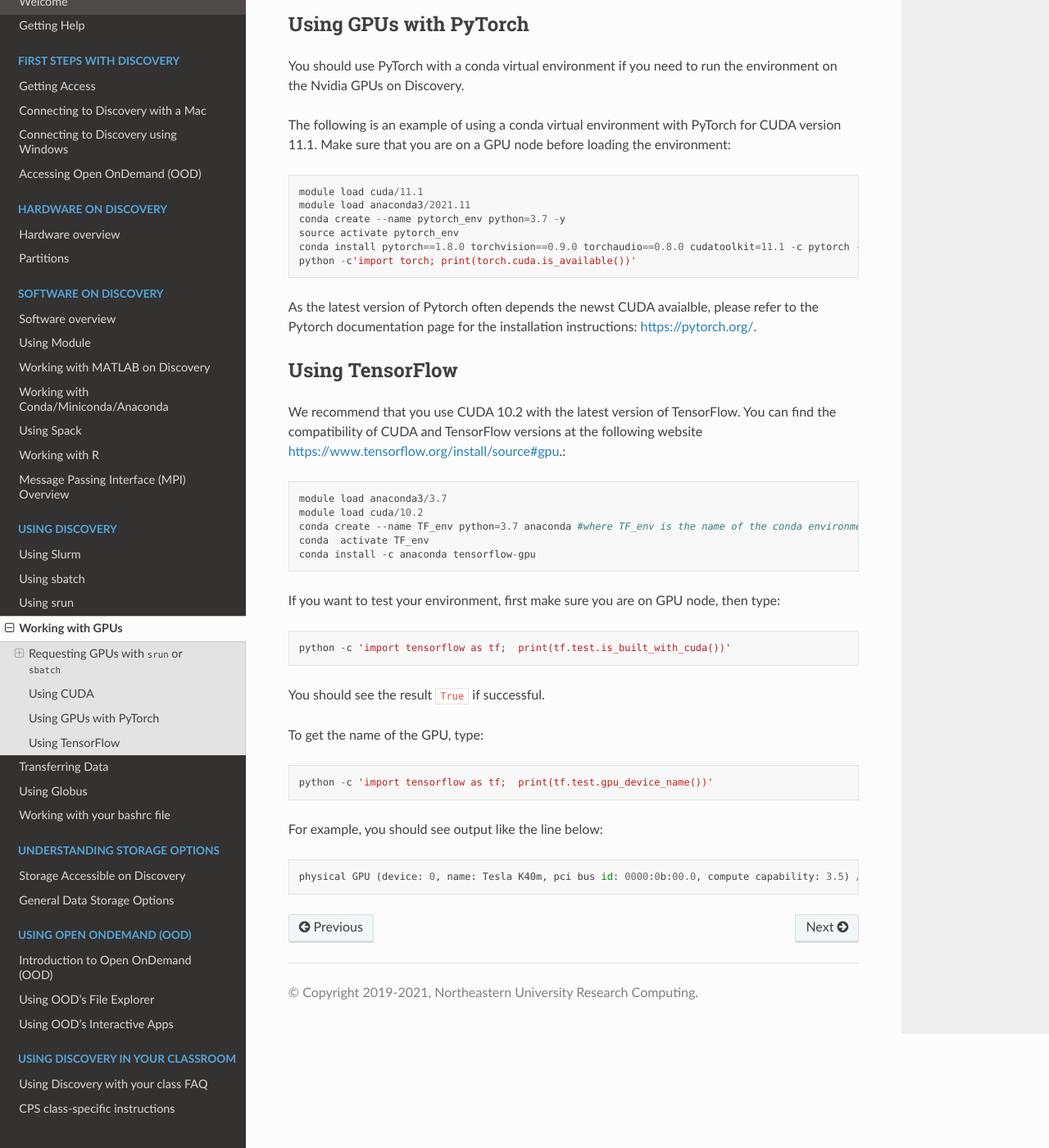
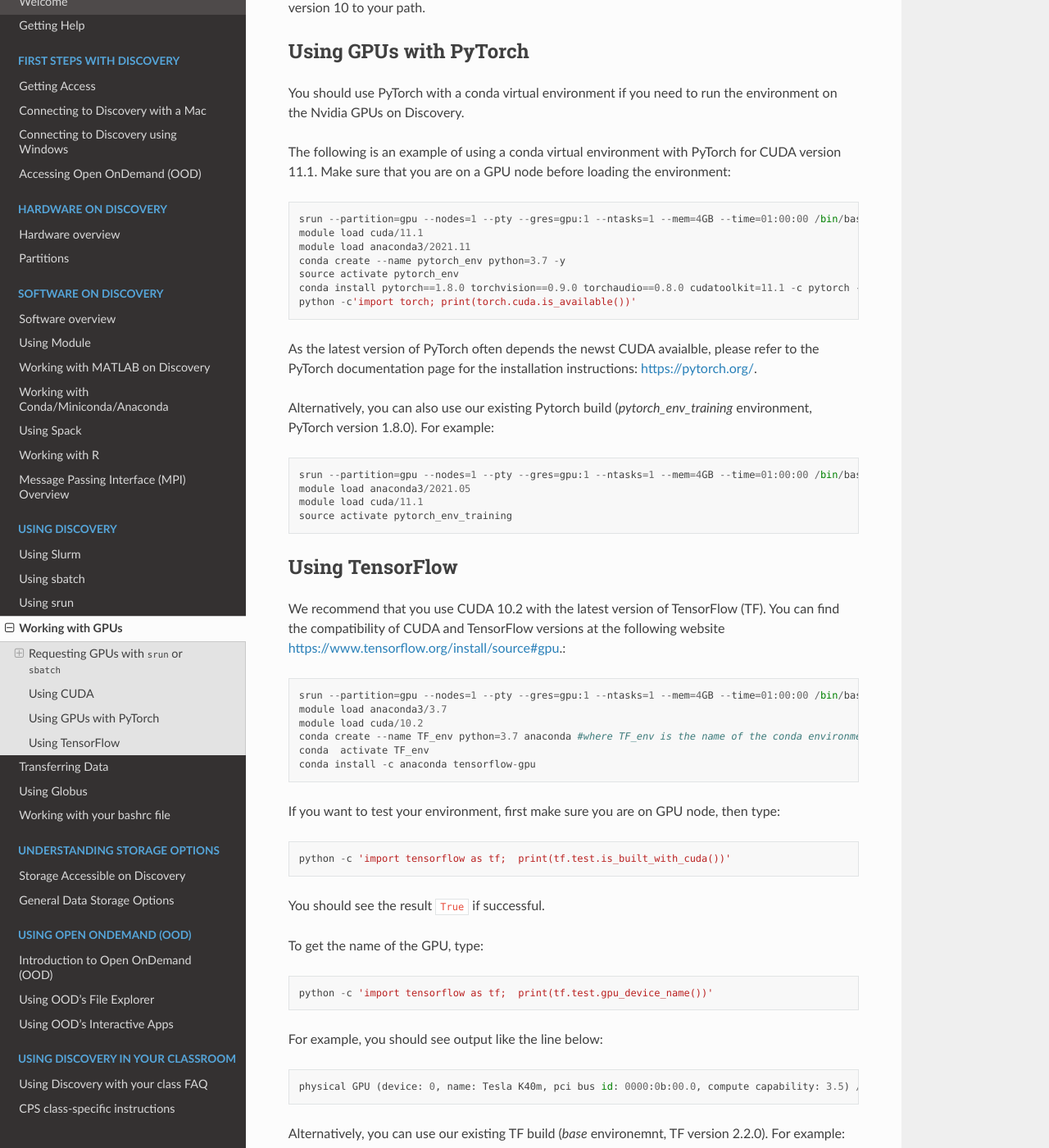
Before and after one commit to northeastern-rc/rc-public-documentation, a Sphinx documentation site: the page built from docs/source/using-discovery/workingwithgpu.rst, in a window 1280 px wide and 1400 px high, scrolled down 2129 px. Shown: the whole window at 82% size. Built offline with Sphinx 7.4.7 and the Read the Docs theme 2.0.0, drawn with Linux system fonts in a browser that asks for light colours; some of the changed text lies outside the part shown.

Commit message:
fixed a few additional GPU related documentation parts, as discussed with the science team before.

```diff
--- a/docs/source/using-discovery/workingwithgpu.rst
+++ b/docs/source/using-discovery/workingwithgpu.rst
@@ -85,23 +85,25 @@
 The ``srun`` example below is requesting 1 node and 1 GPU with 1GB of memory in the ``gpu`` partition. You must use the ``--gres=`` option to request a gpu. Note that on the ``gpu`` partition, you cannot request more than 1 GPU (``--gres=gpu:1``)
 or your request will fail.
 
-``srun --partition=gpu --nodes=1 --pty --export=All --gres=gpu:1 --mem=1G --time=00:30:00 /bin/bash``
+``srun --partition=gpu --nodes=1 --pty --gres=gpu:1 --ntasks=1 --mem=4GB --time=01:00:00 /bin/bash``
 
 The ``sbatch`` example below is the similar to the ``srun`` example above, except for giving the job a name and directing the output to a file::
 
   #SBATCH --nodes=1
-  #SBATCH --time=0:30:00
+  #SBATCH --time=01:00:00
   #SBATCH --job-name=gpu_run
-  #SBATCH --mem=1G
+  #SBATCH --mem=4GB
+  #SBATCH --ntasks=1
   #SBATCH --gres=gpu:1
-  #SBATCH --output=exec.%j.out
+  #SBATCH --output=myjob.%j.out
+  #SBATCH --error=myjob.%j.err
   <your code>
 
 Specifying a GPU type
 +++++++++++++++++++++
-You can add a specific type of GPU to the ``--gres=`` option (with either ``srun`` or ``sbatch``). The following example is requesting one k40m gpu::
+You can add a specific type of GPU to the ``--gres=`` option (with either ``srun`` or ``sbatch``). The following example is requesting one k80 gpu::
 
-  --gres=gpu:k40m:1
+  --gres=gpu:k80:1
 
 Note that specifying one type of GPU could result in a longer wait time for that specific resource. For a list of GPU types, refer to the GPU Types column in the table at the top of this page.
 
@@ -128,6 +130,7 @@
 
 The following is an example of using a conda virtual environment with PyTorch for CUDA version 11.1. Make sure that you are on a GPU node before loading the environment::
 
+  srun --partition=gpu --nodes=1 --pty --gres=gpu:1 --ntasks=1 --mem=4GB --time=01:00:00 /bin/bash
   module load cuda/11.1
   module load anaconda3/2021.11
   conda create --name pytorch_env python=3.7 -y
@@ -135,13 +138,21 @@
   conda install pytorch==1.8.0 torchvision==0.9.0 torchaudio==0.8.0 cudatoolkit=11.1 -c pytorch -c conda-forge -y
   python -c'import torch; print(torch.cuda.is_available())'
 
-As the latest version of Pytorch often depends the newst CUDA avaialble, please refer to the Pytorch documentation page for the installation instructions: https://pytorch.org/.
+As the latest version of PyTorch often depends the newst CUDA avaialble, please refer to the PyTorch documentation page for the installation instructions: https://pytorch.org/.
+
+Alternatively, you can also use our existing Pytorch build (`pytorch_env_training` environment, PyTorch version 1.8.0). For example: ::
+
+  srun --partition=gpu --nodes=1 --pty --gres=gpu:1 --ntasks=1 --mem=4GB --time=01:00:00 /bin/bash
+  module load anaconda3/2021.05
+  module load cuda/11.1
+  source activate pytorch_env_training
 
 Using TensorFlow
 ================
-We recommend that you use CUDA 10.2 with the latest version of TensorFlow.
+We recommend that you use CUDA 10.2 with the latest version of TensorFlow (TF).
 You can find the compatibility of CUDA and TensorFlow versions at the following website https://www.tensorflow.org/install/source#gpu.::
 
+  srun --partition=gpu --nodes=1 --pty --gres=gpu:1 --ntasks=1 --mem=4GB --time=01:00:00 /bin/bash
   module load anaconda3/3.7
   module load cuda/10.2
   conda create --name TF_env python=3.7 anaconda #where TF_env is the name of the conda environment
@@ -161,3 +172,10 @@
 For example, you should see output like the line below::
 
    physical GPU (device: 0, name: Tesla K40m, pci bus id: 0000:0b:00.0, compute capability: 3.5) /device:GPU:0
+
+Alternatively, you can use our existing TF build (`base` environemnt, TF version 2.2.0). For example: ::
+
+  srun --partition=gpu --nodes=1 --pty --gres=gpu:1 --ntasks=1 --mem=4GB --time=01:00:00 /bin/bash
+  module load anaconda3/2021.07-TF
+  module load cuda/10.2
+  source activate
```
